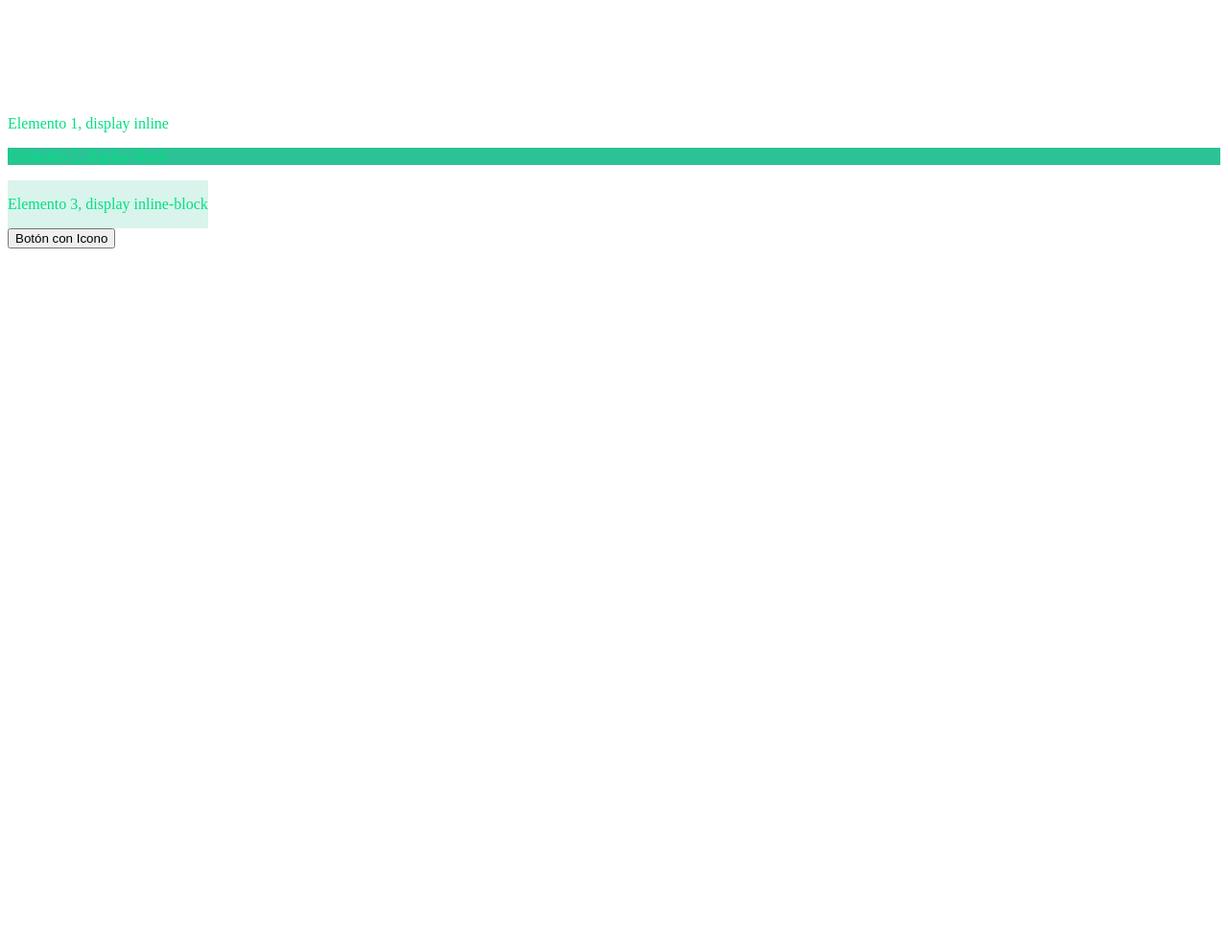
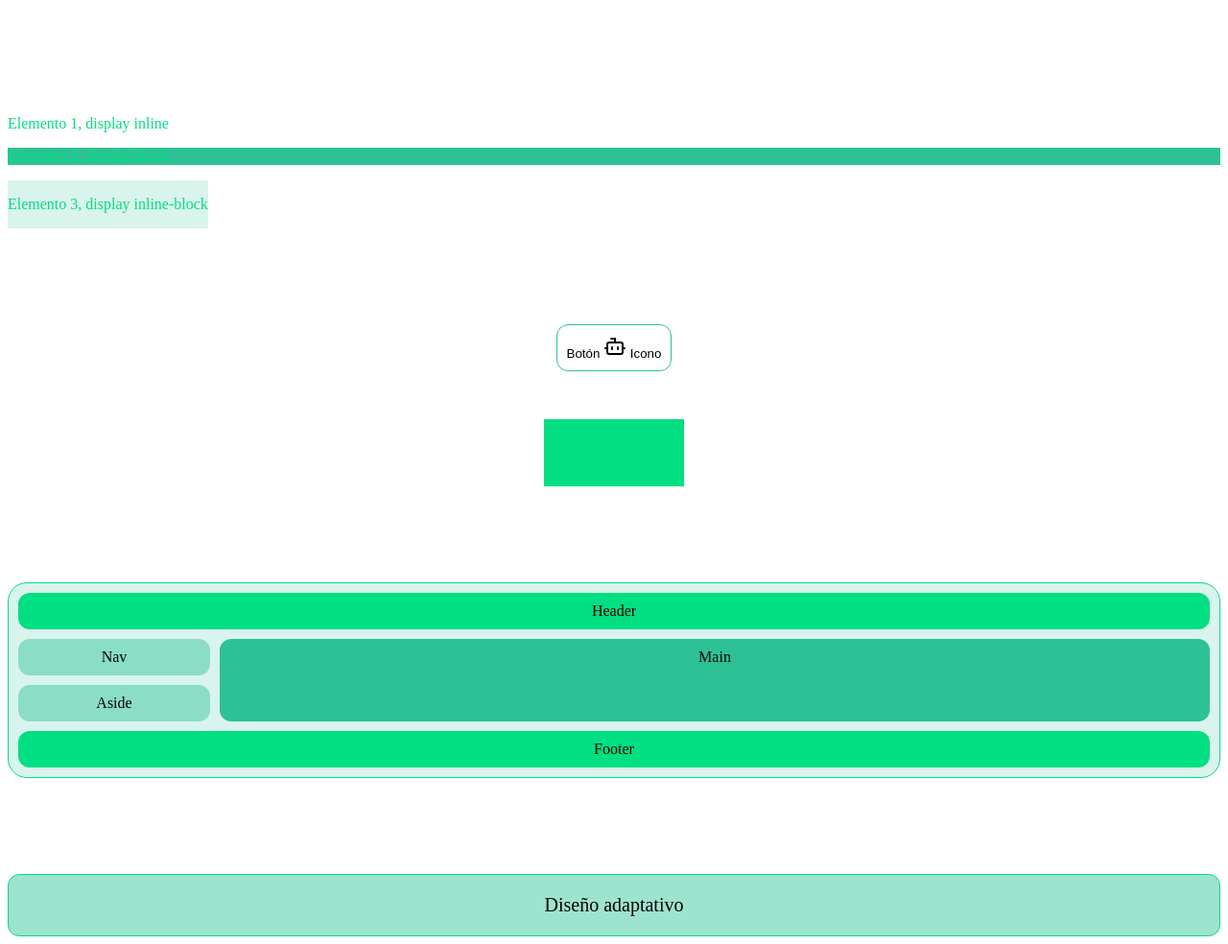
Before and after one commit to luciano130605/TareaFrontend, a plain HTML site: page css/index.html in a window 1280 px wide. Shown: the part 2096-3080 px from the top of the page at 96% size. Before the commit the page ends 2363 px from the top, so only its background shows below. Drawn offline with nearby package versions, Linux system fonts and the light colour scheme.

Commit message:
tarea css completa

```diff
--- a/css/index.html
+++ b/css/index.html
@@ -174,8 +174,36 @@
     </div>
 
     <!-- ejercicio 17 -->
-    <button class="botonIcono">Botón con Icono <div class="icon-bot"></div></button>
+    <script src="https://unpkg.com/lucide@latest"></script>
+    <div class="btnIconContenedor">
+        <button class="botonIcono">
+            <i data-lucide="bot"></i>
+        </button>
+    </div>
+    <script>
+        lucide.createIcons();
+    </script>
 
+    <!-- ejercicio 18 -->
+    <div class="cuadradoRoteContenedor">
+        <div class="cuadradoRote"></div>
+    </div>
+
+
+    <!-- ejercicio 19 -->
+    <div class="layoutGrid">
+        <div class="header">Header</div>
+        <div class="nav">Nav</div>
+        <div class="main">Main</div>
+        <div class="aside">Aside</div>
+        <div class="footer">Footer</div>
+    </div>
+
+
+    <!-- ejercicio 20 -->
+    <div class="disenoAdaptativoContenedor">
+        <p>Diseño adaptativo</p>
+    </div>
 </body>
 
 </html>
--- a/css/style.css
+++ b/css/style.css
@@ -253,3 +253,133 @@ p:nth-child(odd) {
     border-radius: 20px;
     padding: 10px;
 }
+
+.btnIconContenedor {
+    display: flex;
+    align-items: center;
+    justify-content: center;
+}
+
+.botonIcono {
+    background: none;
+    border: 1px solid #2CC295;
+    margin-top: 100px;
+    border-radius: 12px;
+    padding: 10px;
+    cursor: pointer;
+}
+
+.botonIcono::before {
+    content: "Botón";
+}
+
+.botonIcono::after {
+    content: "Icono";
+}
+
+.cuadradoRoteContenedor {
+    display: flex;
+    align-items: center;
+    justify-content: center;
+}
+
+.cuadradoRote {
+    background: #00Df81;
+    margin-top: 50px;
+    width: 10%;
+    height: 50px;
+    padding: 10px;
+}
+
+.cuadradoRote:hover {
+    animation: girar 1s linear;
+}
+
+@keyframes girar {
+    from {
+        transform: rotate(0deg);
+    }
+
+    to {
+        transform: rotate(360deg);
+    }
+}
+
+.layoutGrid {
+    display: grid;
+    grid-template-areas:
+        "header header"
+        "nav main"
+        "aside main"
+        "footer footer"
+    ;
+    grid-template-columns: 200px 1fr;
+    gap: 10px;
+    background: #2cc2952d;
+    padding: 10px;
+    border: 1px solid #00Df81;
+    border-radius: 20px;
+    margin-top: 100px;
+}
+
+.layoutGrid div {
+    padding: 10px;
+    text-align: center;
+    border-radius: 12px;
+}
+
+.header {
+    grid-area: header;
+    background: #00Df81;
+}
+
+.nav {
+    grid-area: nav;
+    background: #2cc29576;
+}
+
+
+.main {
+    grid-area: main;
+    background: #2CC295;
+}
+
+.aside {
+    grid-area: aside;
+    background: #2cc29576;
+}
+
+.footer {
+    grid-area: footer;
+    background: #00Df81;
+}
+
+.disenoAdaptativoContenedor {
+    display: flex;
+    align-items: center;
+    justify-content: center;
+    margin-top: 100px;
+    background: #2cc29576;
+    border-radius: 12px;
+    border: 1px solid #00Df81;
+    font-size: 20px;
+}
+
+
+.disenoAdaptativoContenedor p {
+    color: #000000;
+}
+
+@media (max-width: 768px) {
+    .disenoAdaptativoContenedor {
+        background: #00Df81;
+        font-size: 12px;
+    }
+}
+
+@media (max-width: 500px) {
+    .disenoAdaptativoContenedor {
+        background: #2CC295;
+        font-size: 8px;
+    }
+}
```
